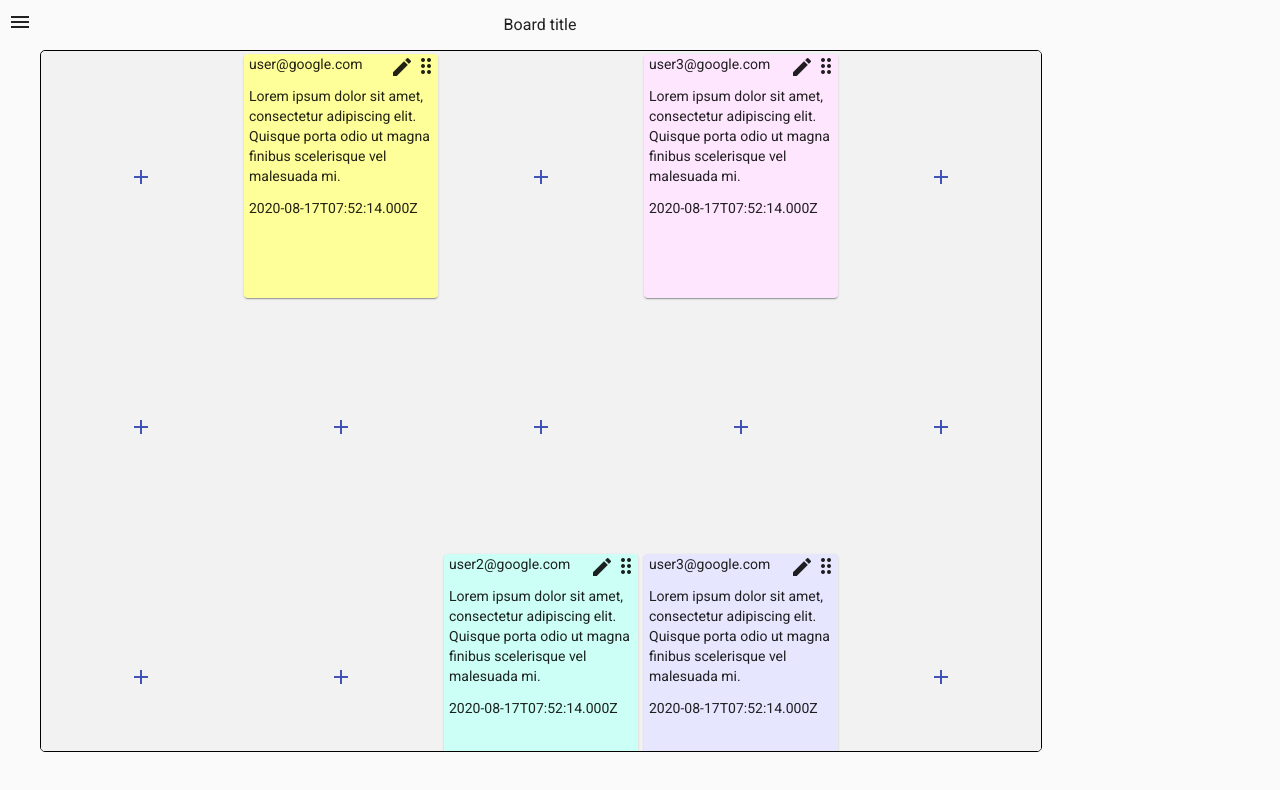
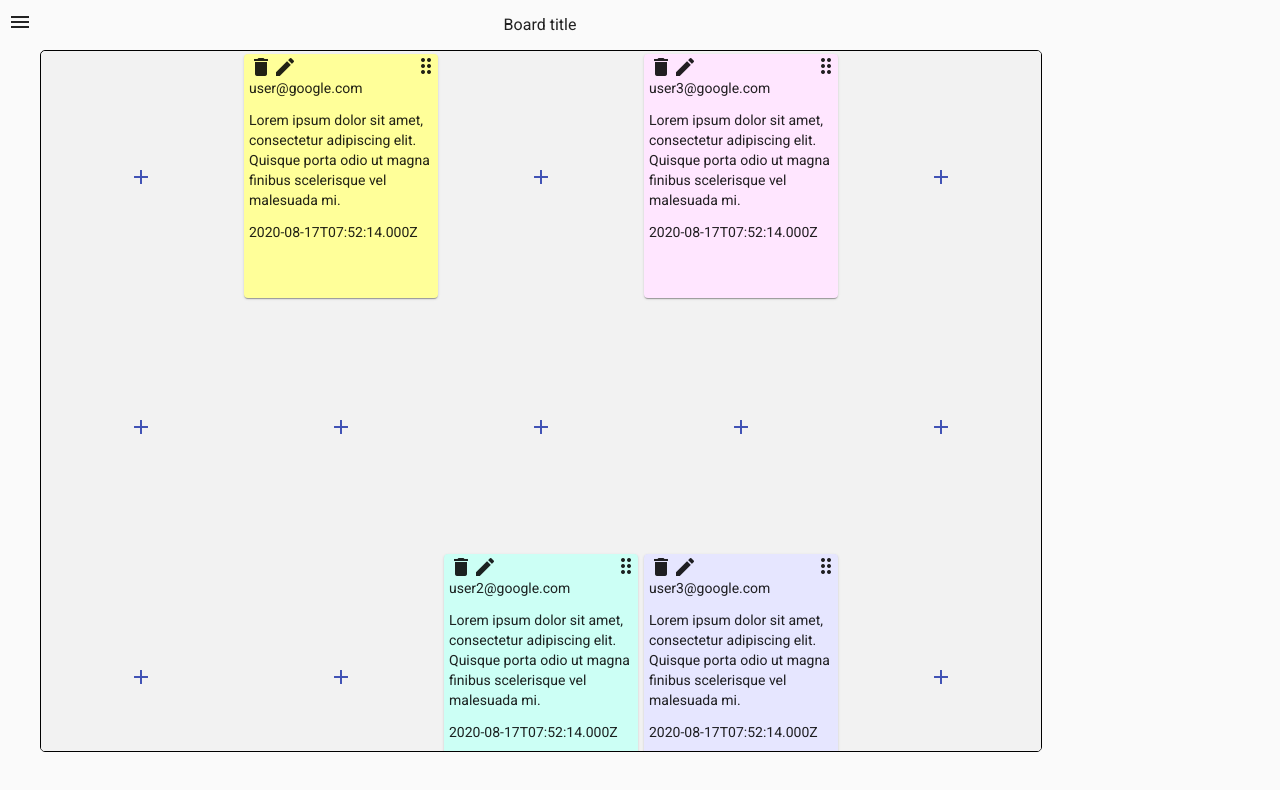
Before and after one commit to googleinterns/step257-2020, an Angular app in the folder sticknotes-frontend/: page /board/1 in a window 1280 px wide. Shown: the top 790 px of the page. Built offline with nearby package versions, Linux system fonts and the light colour scheme.

Commit message:
Implement deleting notes

```diff
--- a/sticknotes-frontend/src/app/board/board.component.css
+++ b/sticknotes-frontend/src/app/board/board.component.css
@@ -60,12 +60,12 @@
   width: 100%;
 }
 
-.edit-note-button {
+.note-button {
   height: 24px;
   width: 24px;
 }
 
-.edit-note-icon {
+.note-icon {
   vertical-align: unset;
 }
 
--- a/sticknotes-frontend/src/app/board/board.component.html
+++ b/sticknotes-frontend/src/app/board/board.component.html
@@ -15,15 +15,17 @@
         cdkDrag class="mat-card-wrapper" [style]="getNoteStyle(note)">
         <mat-card [style]="'background-color:' + note.color">
           <mat-card-content>
+
             <div class="card-header">
-              <p>{{note.creator}}</p>
               <div class="card-header-buttons-group">
-                <button mat-icon-button class="edit-note-button" (click)="openEditNoteDialog(note)">
-                  <mat-icon class="edit-note-icon">edit</mat-icon>
+                <button mat-icon-button class="note-button" (click)="deleteNote(note);"><mat-icon class="note-icon">delete</mat-icon></button>
+                <button mat-icon-button class="note-button" (click)="openEditNoteDialog(note)">
+                  <mat-icon class="note-icon">edit</mat-icon>
                 </button>
-                <mat-icon cdkDragHandle class="drag-handle">drag_indicator</mat-icon>
               </div>
+              <mat-icon cdkDragHandle class="drag-handle">drag_indicator</mat-icon>
             </div>
+            <p>{{note.creator}}</p>
             <p>{{note.content}}</p>
             <p>{{note.creationDate}}</p>
           </mat-card-content>
--- a/sticknotes-frontend/src/app/board/board.component.ts
+++ b/sticknotes-frontend/src/app/board/board.component.ts
@@ -163,4 +163,17 @@ export class BoardComponent {
     });
   }
 
+  public deleteNote(note: Note) {
+    const reallyWantToDelete = confirm('Delete this note?');
+    if (reallyWantToDelete) {
+      const noteKey = note.key;
+      const indexOfNote = this.board.notes.indexOf(note);
+      if (indexOfNote !== -1) {
+        this.notesApiService.deleteNote(noteKey).subscribe(() => {
+          this.board.notes.splice(indexOfNote, 1);
+          this.updateBoardAbstractGrid();
+        });
+      }
+    }
+  }
 }
--- a/sticknotes-frontend/src/app/services/notes-api.service.ts
+++ b/sticknotes-frontend/src/app/services/notes-api.service.ts
@@ -32,4 +32,9 @@ export class NotesApiService {
     // return this.http.post<Note>('api/notes/', note);
     return of (note);
   }
+
+  public deleteNote(noteKey: string): Observable<void> {
+    // return this.http.delete<void>(`api/notes?key=${noteKey}`);
+    return of(undefined);
+  }
 }
```
